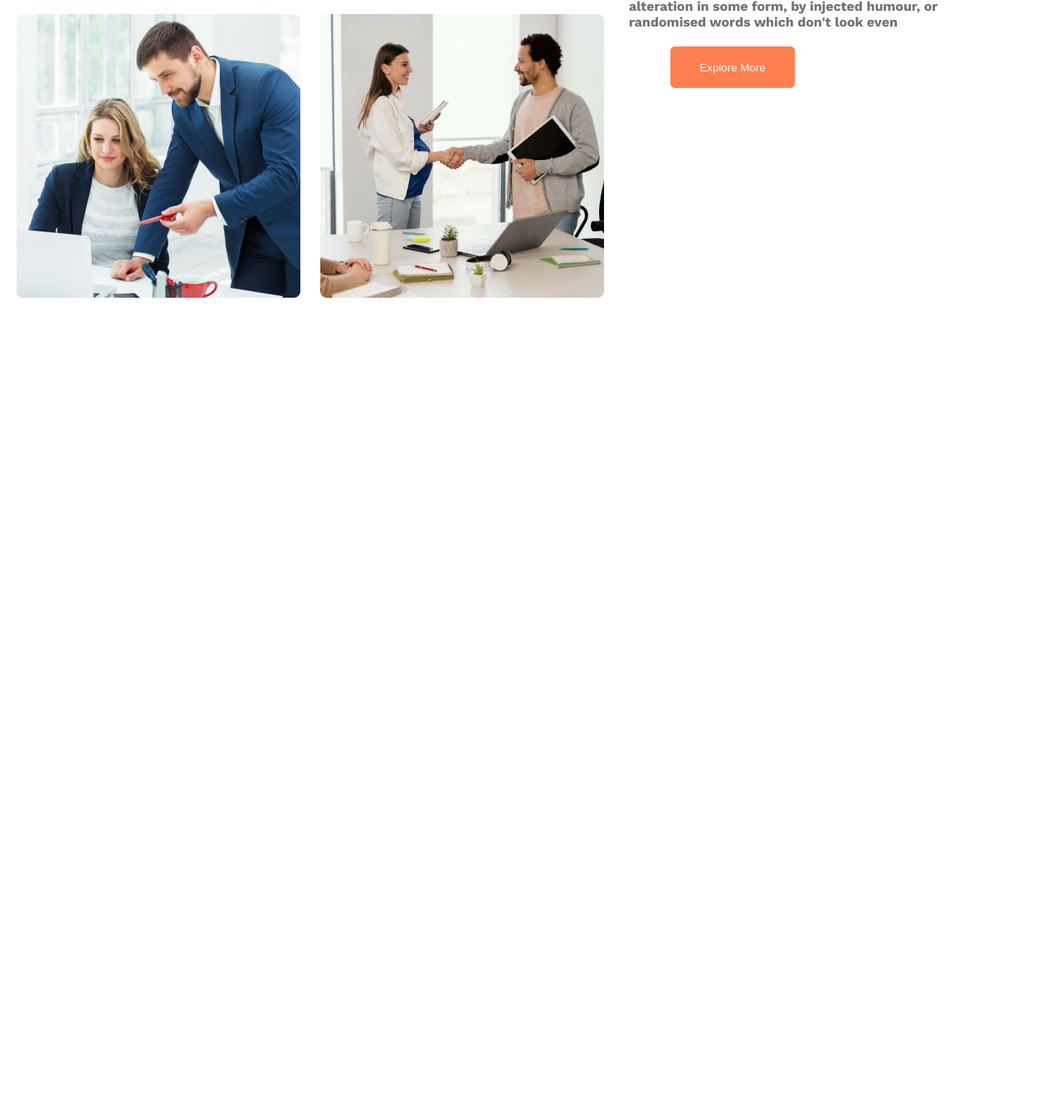
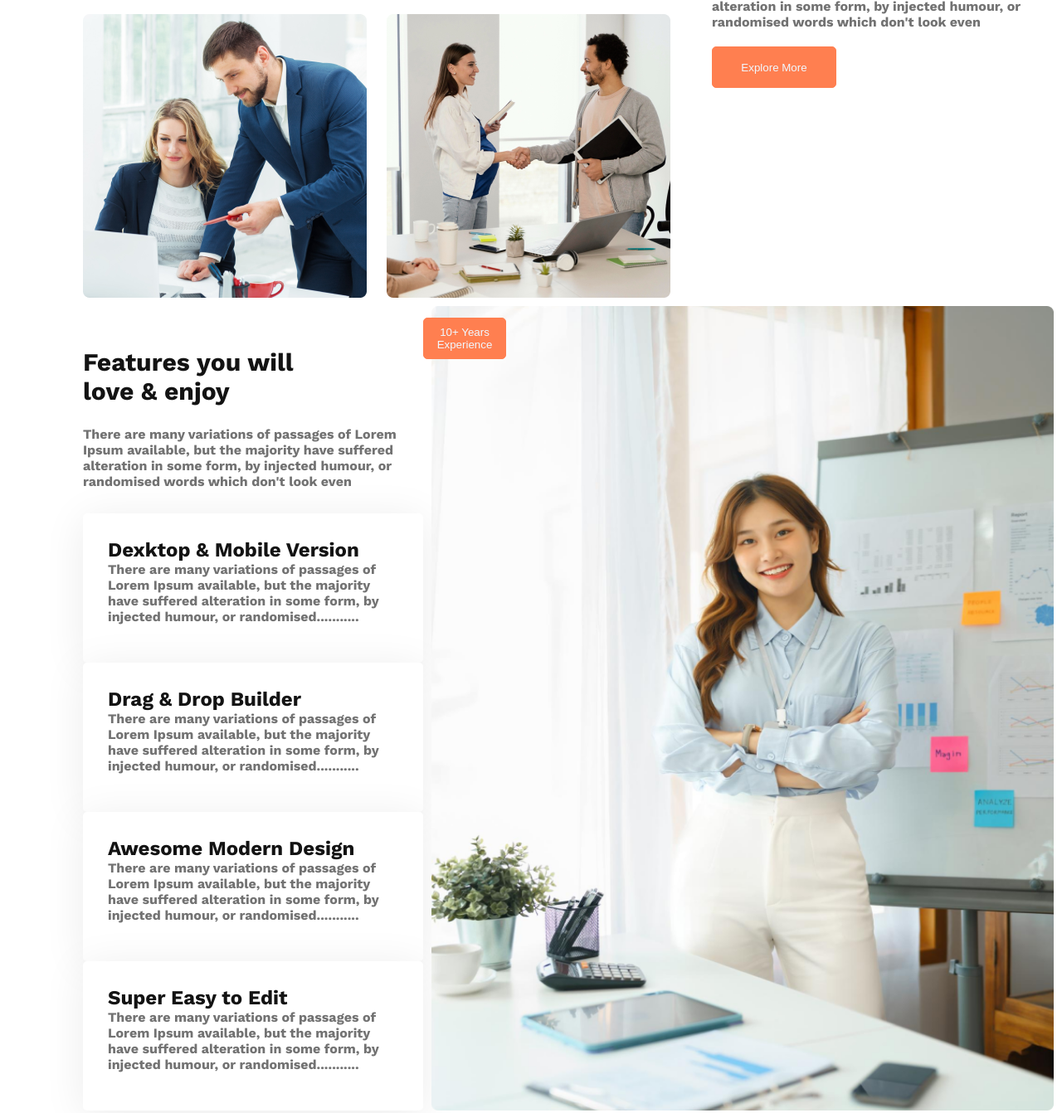
Before and after one commit to mohsin6862/Assignment-02, a plain HTML site: page index.html in a window 1280 px wide. Shown: the part 1383-2725 px from the top of the page at 83% size. Before the commit the page ends 1742 px from the top, so only its background shows below. Drawn offline with nearby package versions, Linux system fonts and the light colour scheme.

Commit message:
second-features-added

```diff
--- a/index.html
+++ b/index.html
@@ -78,6 +78,42 @@
             </div>
         </div>
 
+        <div class="second-features-container">
+            <div class="second-features-info">
+                <div class="main-info">
+                    <h2 class="main-info-title">Features you will <br> love & enjoy</h2>
+                    <p class="main-info-description">There are many variations of passages of Lorem Ipsum available, but the majority have suffered alteration in some form, by injected humour, or randomised words which don't look even</p>
+                </div>
+
+                <div class="sub-info">
+                    <h3 class="sub-info-title">Dexktop & Mobile Version</h3>
+                    <p class="sub-info-description">There are many variations of passages of Lorem Ipsum available, but the majority have suffered alteration in some form, by injected humour, or randomised...........</p>
+                </div>
+                <div class="sub-info">
+                    <h3 class="sub-info-title">Drag & Drop Builder</h3>
+                    <p class="sub-info-description">There are many variations of passages of Lorem Ipsum available, but the majority have suffered alteration in some form, by injected humour, or randomised...........</p>
+                </div>
+                <div class="sub-info">
+                    <h3 class="sub-info-title">Awesome Modern Design</h3>
+                    <p class="sub-info-description">There are many variations of passages of Lorem Ipsum available, but the majority have suffered alteration in some form, by injected humour, or randomised...........</p>
+                </div>
+                <div class="sub-info">
+                    <h3 class="sub-info-title">Super Easy to Edit</h3>
+                    <p class="sub-info-description">There are many variations of passages of Lorem Ipsum available, but the majority have suffered alteration in some form, by injected humour, or randomised...........</p>
+
+                </div>
+
+            </div>
+            <div class="second-fetures-images">
+                <img src="images/architect.png" alt="">
+
+            </div>
+
+        </div>
+        <button class="btn3">10+ Years <br>Experience</button>
+
+
+
 
 
     </main>
--- a/styles.css
+++ b/styles.css
@@ -112,7 +112,7 @@ li{
     grid-template-columns: repeat(2, 1fr);
     row-gap: 24px;
     column-gap: 24px;
-    padding-left: 20px;
+    padding-left: 100px;
  }
  .features-images>img{
     width: 342px;
@@ -124,7 +124,7 @@ li{
     height: 300px;
     position: relative;
     top: 200px;
-    left: 30px;
+    left: 50px;
 
  }
  .features-info-title{
@@ -144,7 +144,7 @@ li{
  }
  .btn2{
     position: relative;
-   left: 50px;
+   left: 0px;
    top: 20px;
    width: 150px;
    height: 50px;
@@ -160,3 +160,95 @@ li{
     border: 1px solid rgb(15, 58, 17);
 
 }
+
+
+/* second fetures styles */
+
+.second-features-container{
+    display: flex;
+
+
+}
+.second-features-info{
+padding-left: 100px;
+padding-top: 50px;
+}
+.main-info{
+    width: 400px;
+    height: 200px;
+
+    padding-top: 10px;
+
+
+}
+.main-info-title{
+    color: #131313;
+    font-family: Work Sans;
+    text-align: left;
+    font-size: 30px;
+
+}
+.main-info-description{
+    text-align: left;
+    padding-top: 25px;
+    color: #727272;
+    font-family: Work Sans;
+
+}
+.sub-info{
+    width: 350px;
+    height: 120px;
+    padding-top: 10px;
+    background: #FFFFFF;
+    box-shadow: 0px 6px 50px rgba(0, 0, 0, 0.08);
+    border-radius: 5px;
+    padding: 30px;
+
+}
+.sub-info-title{
+
+    color: #131313;
+    font-family: Work Sans;
+    text-align: left;
+    font-size: 24px;
+
+}
+.sub-info-description{
+    text-align: left;
+
+    color: #727272;
+    font-family: Work Sans;
+    font-weight: 400px;
+
+}
+.sub-info:hover{
+    background-color: antiquewhite;
+    border: 1px solid greenyellow;
+}
+
+.second-fetures-images>img{
+    padding-top: 10px;
+    padding-left: 10px;
+    width: 750px;
+    height: 970px;
+
+
+}
+.btn3{
+    position: relative;
+   left: 510px;
+   bottom: 960px;
+   width: 100px;
+   height: 50px;
+   color: aliceblue;
+   background-color: coral;
+   border: 1px solid coral;
+   border-radius: 5px;
+
+
+ }
+ .btn3:hover{
+    background-color:rgb(28, 54, 7);
+    border: 1px solid rgb(15, 58, 17);
+
+}
```
